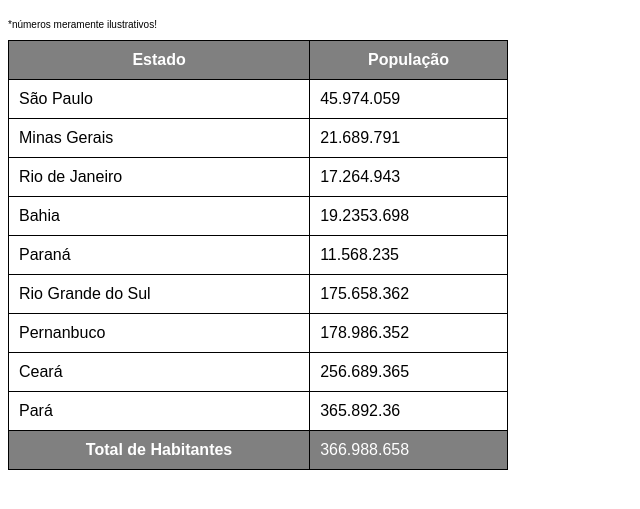
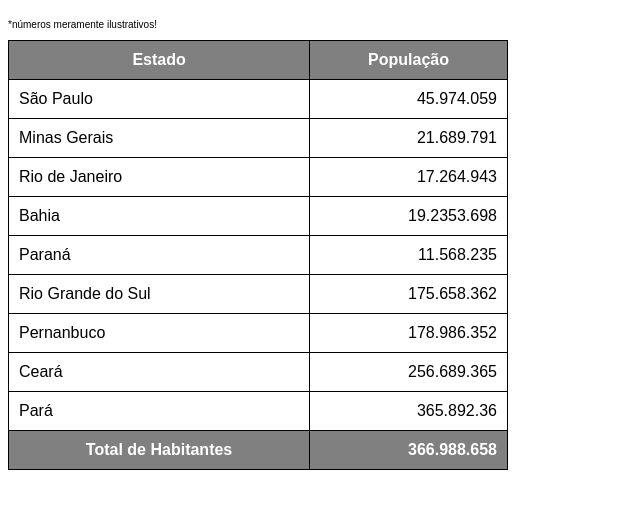
Before and after one commit to gabrielpereira2025/html-css, a plain HTML site: page exercicios/ex0023 tabela/tabela2.html in a window 1280 px wide. Shown: the part 61-570 px from the top of the page, without its empty margins (0-640 px from the left). Drawn offline with Linux system fonts and the light colour scheme.

Commit message:
atualizando tabela 2

```diff
--- a/exercicios/ex0023 tabela/tabela2.html
+++ b/exercicios/ex0023 tabela/tabela2.html
@@ -27,6 +27,12 @@ color: white;
 
 body>p{
     font-size: 10px;
+}
+
+td.num{
+
+    text-align: right
+    ;
 }
     </style>
 </head>
@@ -86,7 +92,7 @@ body>p{
         <tr>
 
             <td>Pará</td>
-            <td>365.892.36</td>
+            <td class="num">365.892.36</td>
         </tr>
 
 
@@ -100,7 +106,7 @@ body>p{
 
 
                 <th>Total de Habitantes</th>
-                <td>366.988.658
+                <td class="num"><strong>366.988.658</strong>
                 </td>
                </tr>
 
```
